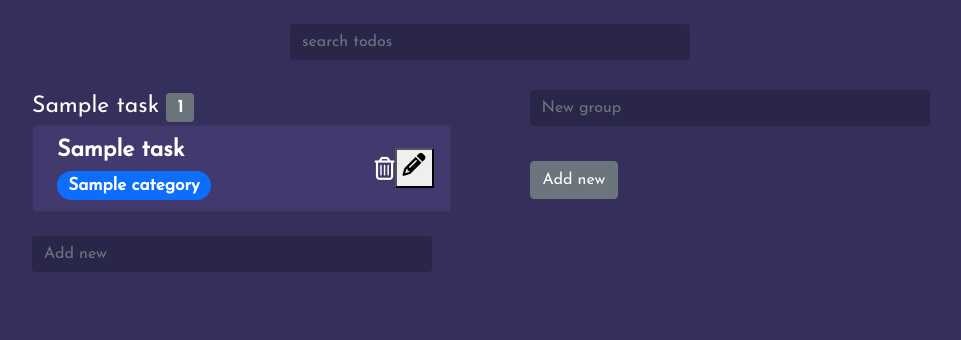
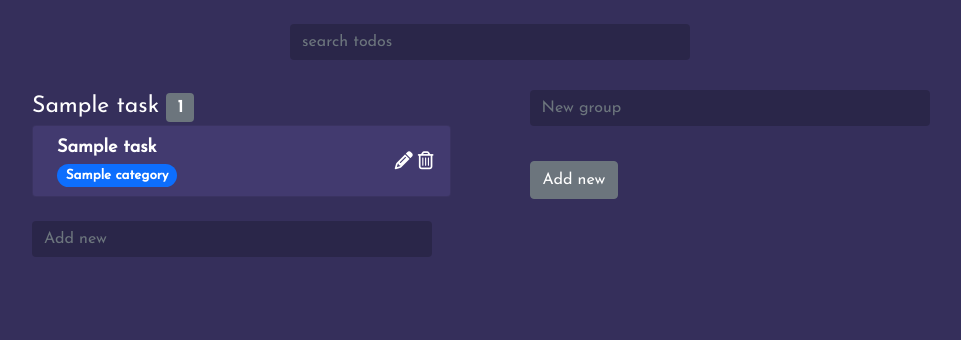
Before and after one commit to thuhang409/task-management, a Flask app: page / in a window 1280 px wide. Shown: the part 181-521 px from the top of the page, without its empty margins (150-1111 px from the left). Run offline with Flask 3, Linux system fonts and the light colour scheme; a user stored in the database is signed in; tables that the repository leaves empty hold one stand-in row (values such as "Sample post"); some libraries are stand-ins or nearby versions.

Commit message:
fix ui - edit icon

```diff
--- a/app/static/style.css
+++ b/app/static/style.css
@@ -39,6 +39,9 @@ body {
     border-bottom-width: 1px;
     border-radius: 13px 13px;
     transition: 0.8s;
+  }
+  .list-group {
+    font-size: 18px;
   }
 
   /* .list-group li::before {
--- a/app/templates/index.html
+++ b/app/templates/index.html
@@ -22,10 +22,8 @@
                   <div class="fw-bold taskText">{{task.name}}</div>
                   <span class="badge rounded-pill bg-primary categories">{{task.category.name}}</span>
               </div>
+              <span class="fa-solid fa-pencil" data-bs-toggle="modal" data-bs-target="#exampleModal" style="cursor: pointer; margin-right: 5px;"></span>
               <span class="far fa-trash-alt delete"></span>
-              <button data-bs-toggle="modal" data-bs-target="#exampleModal">
-                <span class="fa-solid fa-pencil"></span>
-              </button>
             </li>
           {% endfor %}
         </ul>
```
